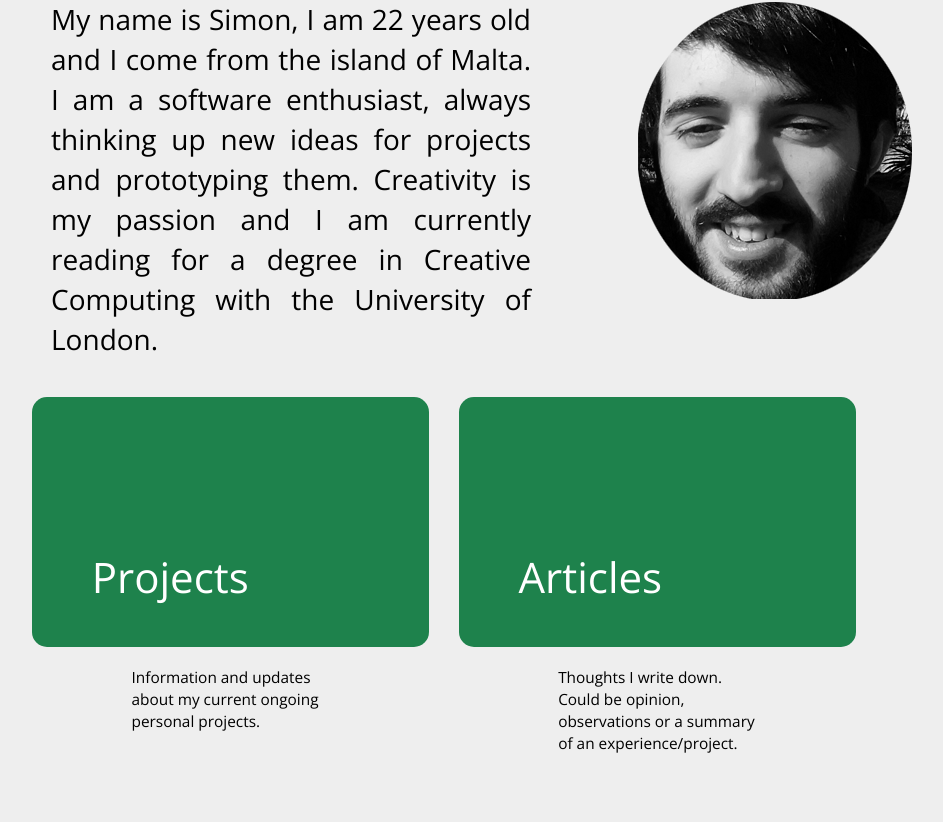
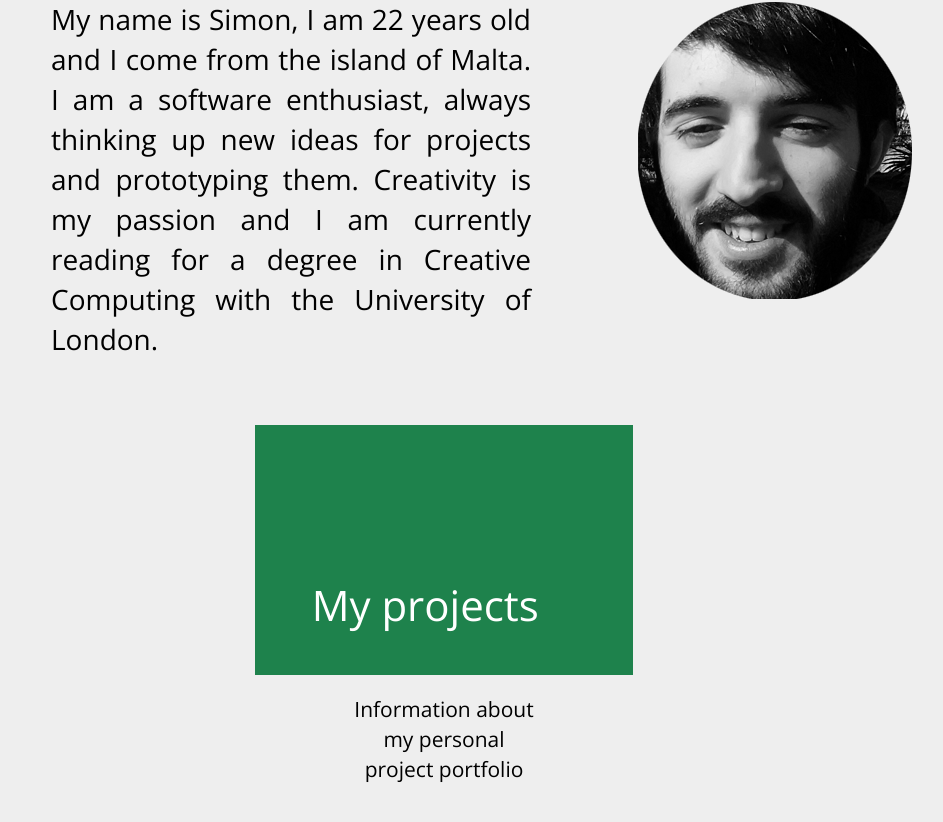
Before and after one commit to purrcat259/digitalcat, a Flask app: page / in a window 1280 px wide. Shown: the part 135-957 px from the top of the page, without its empty margins (196-1139 px from the left). Before the commit the page ends 888 px from the top, so only its background shows below. Run offline with Flask 2, Linux system fonts and the light colour scheme; some libraries are stand-ins or nearby versions.

Commit message:
Changed box HTML

```diff
--- a/static/main.css
+++ b/static/main.css
@@ -72,11 +72,9 @@ a:active {
 	padding-bottom: 2em;
 }
 
-/* Front page */
+/* ---Index page--- */
 
-.about-me-row {
-  padding-top: 2em;
-}
+/* About me row */
 
 #about-me p {
 	font-size: 200%;
@@ -88,6 +86,8 @@ a:active {
 	left: 25%;
 }
 
+/* Contact me row */
+
 #contact-me-para {
   text-align: center;
   font-size: 150%;
@@ -98,7 +98,6 @@ a:active {
 
 .box {
   background-color: #1E824C;
-  border-radius: 15px;
   margin-bottom: 5%;
   height: 250px;
 }
@@ -115,8 +114,8 @@ a:active {
 .box-explanation {
   position: relative;
   left: 25%;
-  /* text-align: justify; */
-  font-size: 110%;
+  text-align: center;
+  font-size: 150%;
   width: 50%;
 }
 
--- a/templates/index.html
+++ b/templates/index.html
@@ -33,8 +33,26 @@
         <div class="col-md-4"></div>
     </div>
 -->
-    <!-- Box Row -->
+    <!-- Projects Row -->
+    <div class="row padded-row">
+        <!-- Spacer -->
+        <div class="col-md-4"></div>
+        <!-- Box -->
+        <div class="col-md-4">
+            <div class="box">
+                <a href="{{ url_for('projects') }}">
+                    <p class="box-text hvr-float">My projects</p>
+                </a>
+            </div>
+            <p class="box-explanation">
+                Information about my personal project portfolio
+            </p>
+        </div>
+        <!-- Spacer -->
+        <div class="col-md-4"></div>
+    </div>
     <div class="row">
+        <!--
         <div class="col-md-2"></div>
         <div class="col-md-4">
             <div class="box">
@@ -57,6 +75,7 @@
             </p>
         </div>
         <div class="col-md-2"></div>
+        -->
     </div>
 </div>
 {% endblock %}
```
